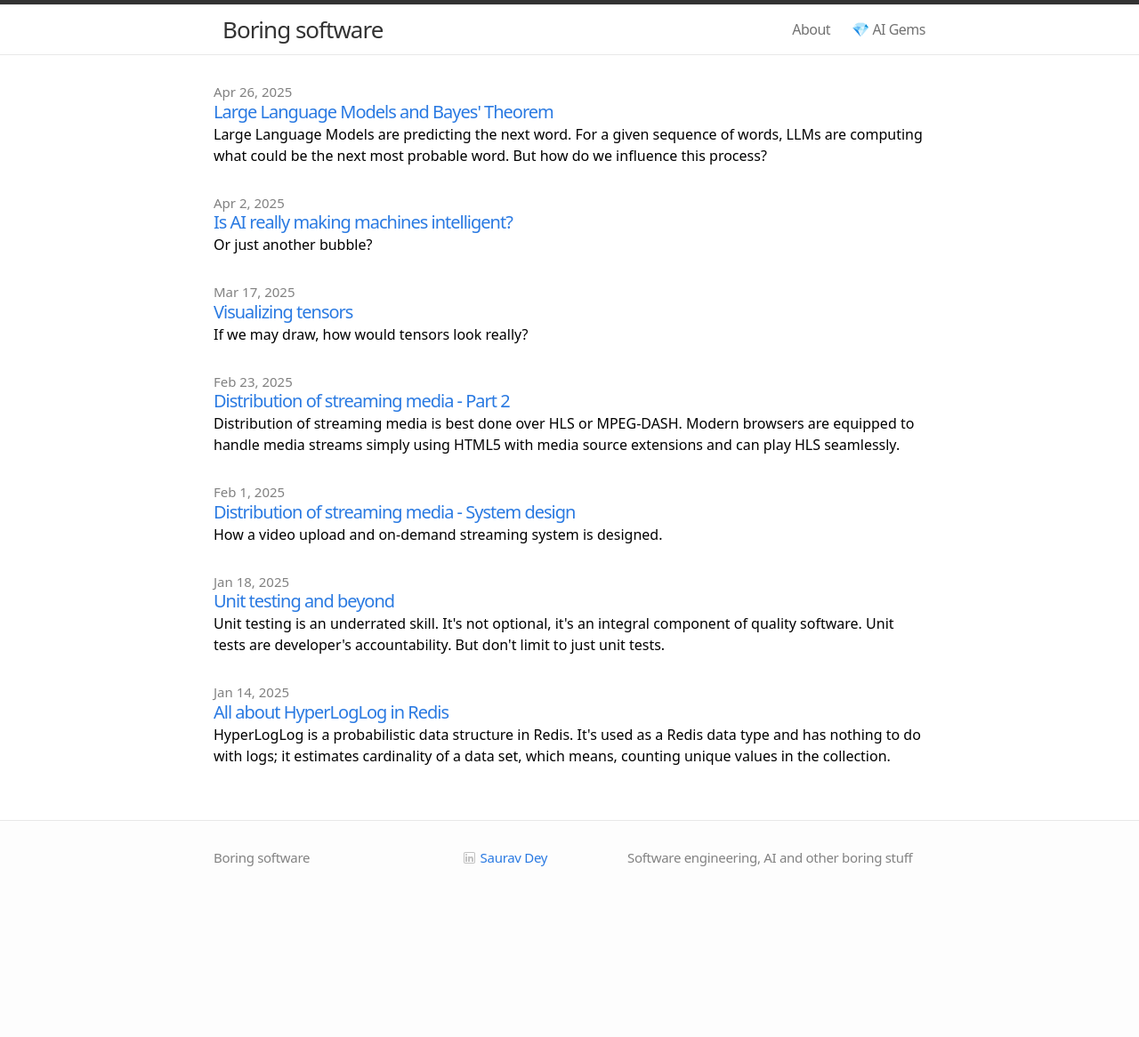
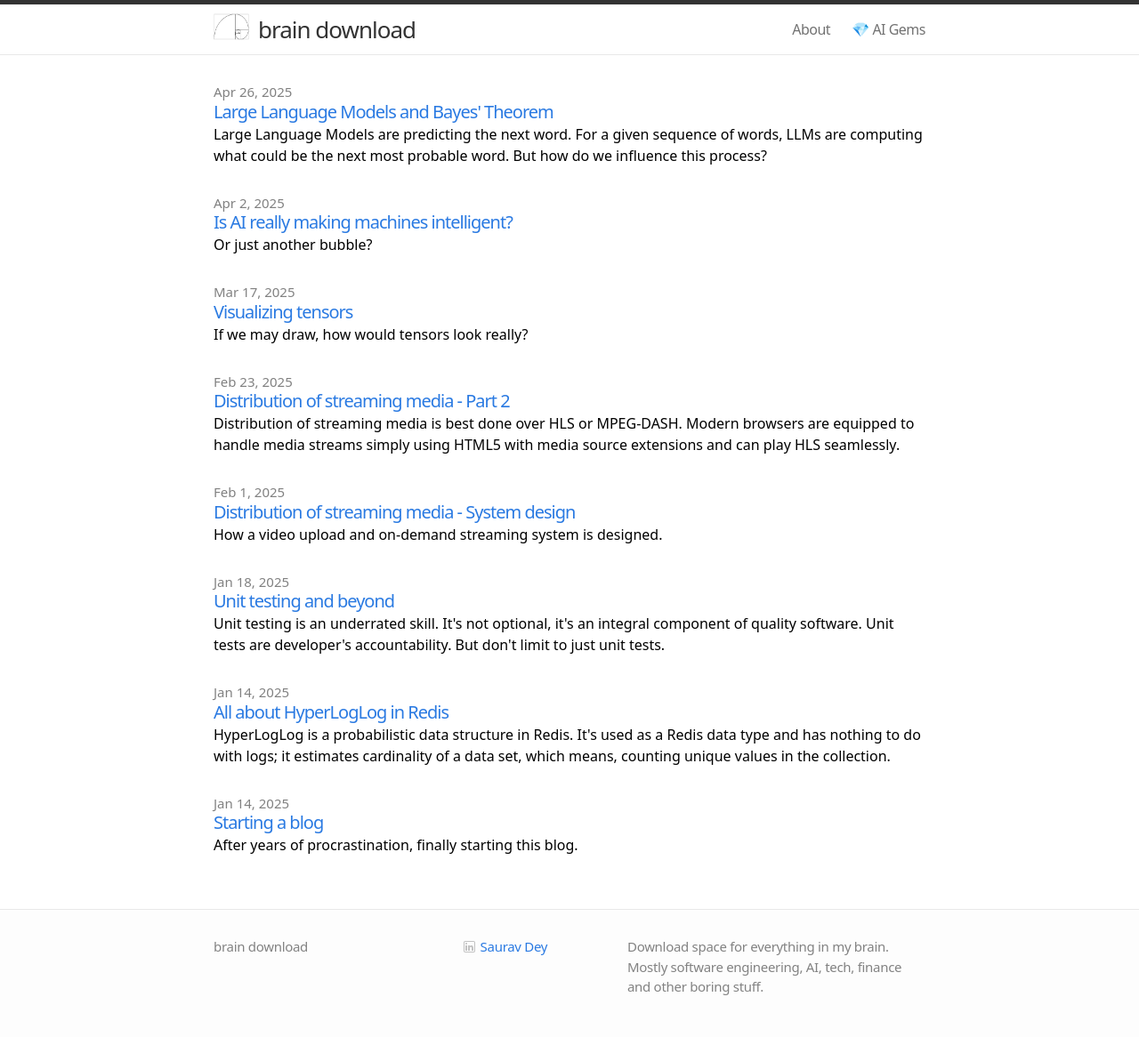
Before and after one commit to mindyouragents/mindyouragents.github.io, a Jekyll site: the page built from index.html, in a window 1280 px wide. Shown: the whole page at 89% size. Built offline with Jekyll 4.4.1, drawn with Linux system fonts in a browser that asks for light colours; some web fonts are replaced; before the commit the page ends 1020 px from its top, so only the background shows below that.

Commit message:
name change

```diff
--- a/_config.yml
+++ b/_config.yml
@@ -1,9 +1,9 @@
 # Site settings
-title: Boring software
+title: brain download
 email:
-description: "Software engineering, AI and other boring stuff"
+description: "Download space for everything in my brain. Mostly software engineering, AI, tech, finance and other boring stuff."
 baseurl: ""
-url: "http://boringfyi.github.io"
+url: "http://braindownload.github.io"
 linkedin_username: sauravdey
 github_username:
 twitter_username:
--- a/_includes/head.html
+++ b/_includes/head.html
@@ -8,8 +8,8 @@
     <!-- <link href="/feed.xml" type="application/atom+xml" rel="alternate" title="{{ site.title }} posts" /> -->
 
     <link rel="preconnect" href="https://fonts.googleapis.com">
-<link rel="preconnect" href="https://fonts.gstatic.com" crossorigin>
-<link href="https://fonts.googleapis.com/css2?family=Tagesschrift&display=swap" rel="stylesheet">
+    <link rel="preconnect" href="https://fonts.gstatic.com" crossorigin>
+    <link href="https://fonts.googleapis.com/css2?family=Tagesschrift&display=swap" rel="stylesheet">
 
 <!-- Custom CSS -->
     <link rel="stylesheet" href="{{ "/css/main.css" | prepend: site.baseurl }}">
--- a/_includes/header.html
+++ b/_includes/header.html
@@ -3,9 +3,9 @@
   <div class="wrap">
 
     <div style="float:left; margin-top:10px; margin-right:10px;">
-    <!-- <a href="{{ "/feed.xml" | prepend: site.baseurl }}">
-      <img src="/assets/rssicon.svg" width="40">
-    </a> -->
+    <a href="{{ site.url | prepend: site.baseurl }}">
+      <img src="/assets/logo.png" width="40" height="30">
+    </a>
     </div>
 
     <a class="site-title" href="{{ site.baseurl }}/">{{ site.title }}</a>
--- /dev/null
+++ b/_posts/2025-01-02-starting-this-blog.markdown
@@ -0,0 +1,9 @@
+---
+layout: post
+comments: false
+title:  "Starting a blog"
+excerpt: "After years of procrastination, finally starting this blog."
+date:   2025-01-14 10:00:00
+---
+
+Blah, blah!
```
Also changed, not shown: assets/logo.png (added), 3 other files.
